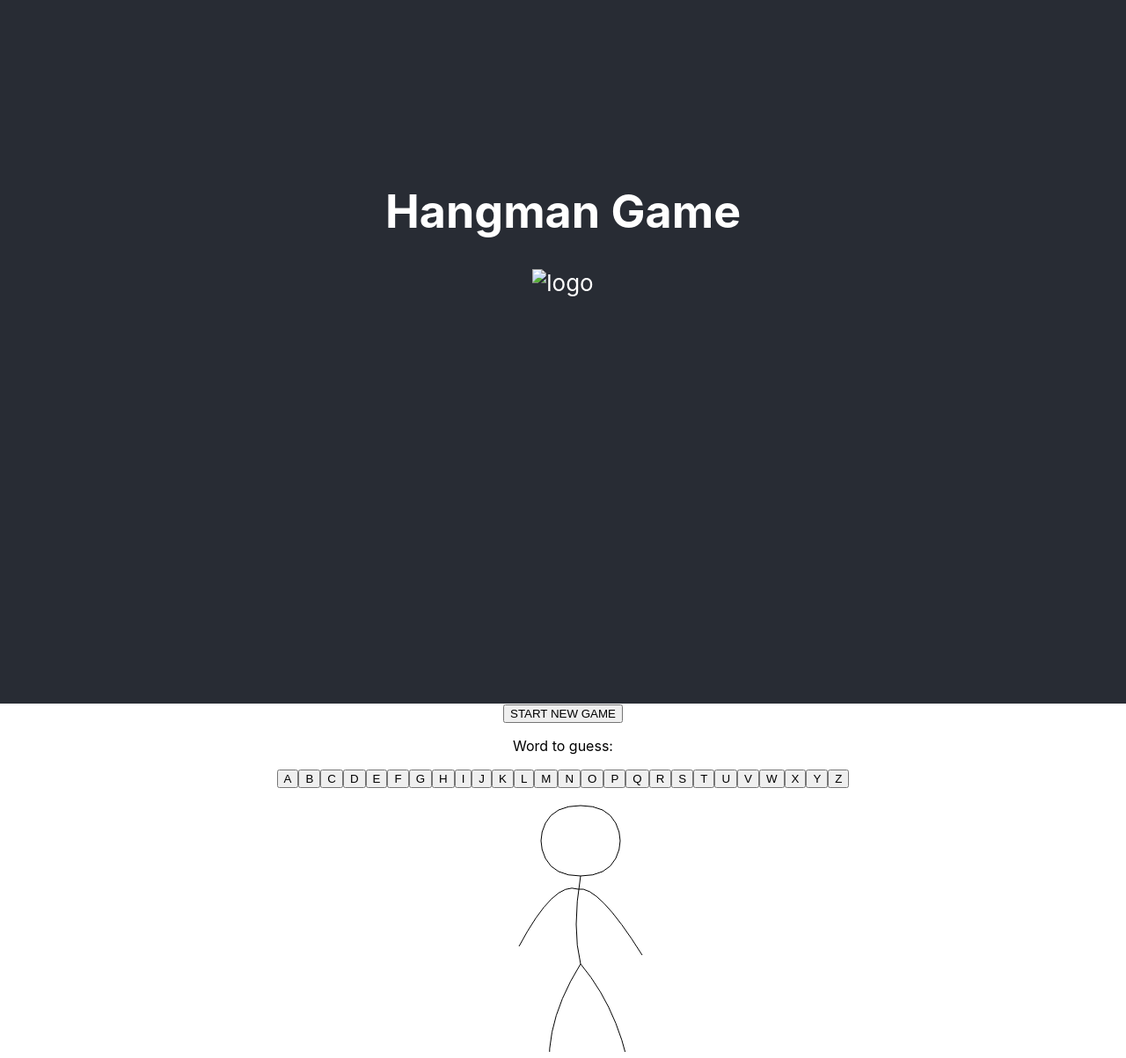
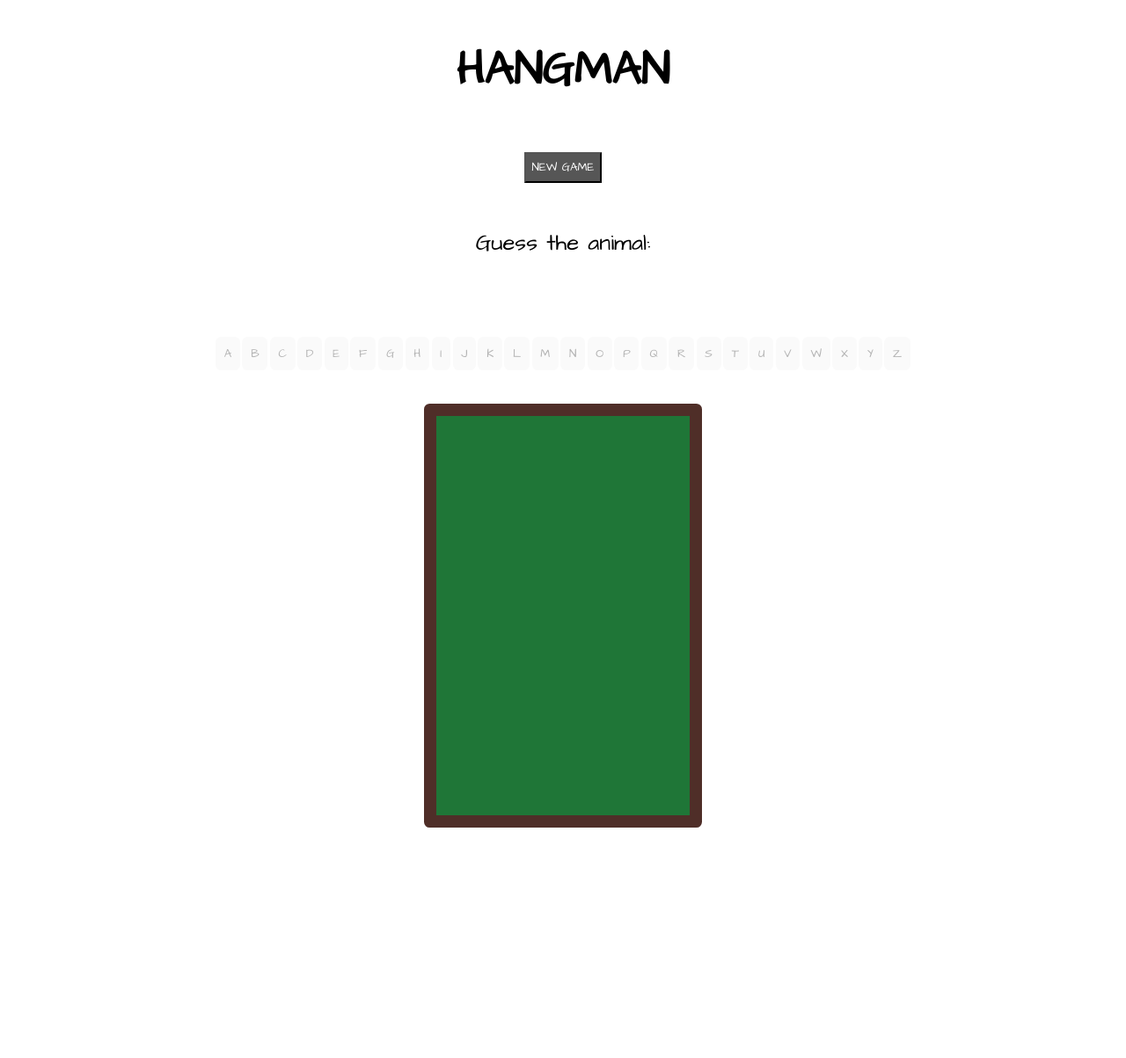
Before and after one commit to pauair/hangman-game, a React app: page / in a window 1280 px wide. Shown: the top 1203 px of the page at 88% size. After the commit the page ends 967 px from the top, so only its background shows below. Built offline with nearby package versions, Linux system fonts and the light colour scheme.

Commit message:
fix: disable keyboard when lose the game and add styles

```diff
--- a/package.json
+++ b/package.json
@@ -6,6 +6,7 @@
     "@testing-library/jest-dom": "^5.17.0",
     "@testing-library/react": "^13.4.0",
     "@testing-library/user-event": "^13.5.0",
+    "animate.css": "^4.1.1",
     "react": "^18.2.0",
     "react-dom": "^18.2.0",
     "react-scripts": "5.0.1",
--- a/src/HangmanGame.css
+++ b/src/HangmanGame.css
@@ -1,38 +1,27 @@
+@import url('https://fonts.googleapis.com/css2?family=Architects+Daughter&display=swap');
+
+* {
+  font-family: 'Architects Daughter', cursive;
+}
+
 .HangmanGame {
   text-align: center;
-}
 
-.HangmanGame-logo {
-  height: 40vmin;
-  pointer-events: none;
-}
-
-@media (prefers-reduced-motion: no-preference) {
-  .HangmanGame-logo {
-    animation: App-logo-spin infinite 20s linear;
-  }
 }
 
 .HangmanGame-header {
-  background-color: #282c34;
-  min-height: 100vh;
+  min-height: 20vh;
   display: flex;
   flex-direction: column;
   align-items: center;
   justify-content: center;
   font-size: calc(10px + 2vmin);
-  color: white;
+  color: rgb(0, 0, 0);
 }
 
-.HangmanGame-link {
-  color: #61dafb;
+.button-newgame {
+  margin: 1vw;
+  padding: 0.5vw;
+  color: white;
+  background-color: rgb(86, 86, 86);
 }
-
-@keyframes HangmanGame-logo-spin {
-  from {
-    transform: rotate(0deg);
-  }
-  to {
-    transform: rotate(360deg);
-  }
-}
--- a/src/HangmanGame.js
+++ b/src/HangmanGame.js
@@ -1,5 +1,5 @@
-import logo from './logo.svg';
 import './HangmanGame.css';
+import 'animate.css'
 import Word from './components/Word/Word';
 import Hangman from './components/Hangman/Hangman';
 import Keyboard from './components/Keyboard/Keyboard';
@@ -7,20 +7,22 @@ import GameOver from './components/GameOver/GameOver';
 import { useState } from 'react';
 
 function HangmanGame() {
-  const [gameState, setGameState] = useState({
-    selectedWord: "",
-    guessLetters: [],
-    winLetters: [],
-    remainingAttempts: 0,
-    qtyGuess: 0,
-    restart: true,
-  });
 
   function selectRandomWord() {
     const words = ["CAT", "DOG", "ELEPHANT", "TIGER", "LION", "DUCK"]; //words db
     const randomIndex = Math.floor(Math.random() * words.length);
     return words[randomIndex];
   }
+
+  const [gameState, setGameState] = useState({
+    selectedWord: "",
+    guessLetters: [],
+    winLetters: selectRandomWord().split(""),
+    remainingAttempts: 8,
+    qtyGuess: 0,
+    restart: true,
+    win: false,
+  });
 
   function startGame() {
     //start or restart
@@ -30,9 +32,10 @@ function HangmanGame() {
       selectedWord: word,
       guessLetters: [],
       winLetters: splitWord, // selected word letters
-      remainingAttempts: 7,
+      remainingAttempts: 8,
       qtyGuess: 0, // qty guess letters
       restart: true,
+      win: false,
     });
     console.log(word);
     console.log(splitWord);
@@ -67,25 +70,23 @@ function HangmanGame() {
   }
 
   function checkWin() {
-    return gameState.winLetters.every((letter) => gameState.guessLetters.includes(letter));
+    return (gameState.winLetters.every((letter) => gameState.guessLetters.includes(letter)))
   }
 
   function checkLoss() {
-    return gameState.remainingAttempts <= 0;
+    return (gameState.remainingAttempts <= 0) && (gameState.remainingAttempts !== 8) ;
   }
 
   return (
     <div className="HangmanGame">
       <header className="HangmanGame-header">
-        <h1>Hangman Game</h1>
-        <img src={logo} className="HangmanGame-logo" alt="logo" />
+        <h1 class="animate__animated animate__slideInDown">HANGMAN</h1>
       </header>
-      {gameState.restart && <button onClick={startGame}>START NEW GAME</button>}
+      {gameState.restart && <button className='button-newgame' onClick={startGame}>NEW GAME</button>}
       <Word selectedWord={gameState.selectedWord} guessLetters={gameState.guessLetters} />
-      <Keyboard onLetterClick={handleGuess} onRestartClick={gameState.restart} />
+      <Keyboard onLetterClick={handleGuess} onRestartClick={gameState.restart} remainingAttempts={gameState.remainingAttempts} word={gameState.selectedWord} win={checkWin}/>
+      {checkWin() ? <GameOver win={true} onRestartClick={startGame} word={gameState.selectedWord}/> : (checkLoss() && <GameOver win={false} onRestartClick={startGame} word={gameState.selectedWord}/>)}
       <Hangman remainingAttempts={gameState.remainingAttempts} />
-      {checkWin() && <GameOver win={true} onRestartClick={startGame} />}
-      {checkLoss() && <GameOver win={false} onRestartClick={startGame} />}
     </div>
   );
 }
--- a/src/components/Button/Button.css
+++ b/src/components/Button/Button.css
@@ -0,0 +1,10 @@
+.button-keyboard-div {
+    display: inline;
+    margin: 0.1vw;
+}
+
+.button-keyboard {
+    padding: 0.6vw;
+    border-color: transparent;
+    border-radius: 0.5vw;
+}
--- a/src/components/Button/Button.js
+++ b/src/components/Button/Button.js
@@ -1,13 +1,18 @@
 import React, { useEffect, useState } from "react";
+import './Button.css'
 
-function Button({letter, onLetterClick, restart}) {
+function Button({letter, onLetterClick, restart, remainingAttempts, word, win}) {
   const [buttonDisabled, setButtonDisabled] = useState(false);
 
   useEffect(()=> {
     if (restart) {
       setButtonDisabled(false);
     }
+    if (remainingAttempts === 0 || word === "" || win === true) {
+      setButtonDisabled(true);
+    }
   })
+
   function handleClick() {
     if (!buttonDisabled) {
       onLetterClick(letter);
@@ -16,11 +21,11 @@ function Button({letter, onLetterClick, restart}) {
   }
 
   return (
-    <>
-    <button onClick={handleClick} disabled={buttonDisabled}>
-      {letter}
-    </button>
-    </>
+    <div className="button-keyboard-div">
+      <button className="button-keyboard" onClick={handleClick} disabled={buttonDisabled}>
+        {letter}
+      </button>
+    </div>
   );
 }
 
--- a/src/components/GameOver/GameOver.css
+++ b/src/components/GameOver/GameOver.css
@@ -0,0 +1,4 @@
+.button-try {
+     margin: 1vw;
+    padding: 0.5vw;
+}
--- a/src/components/GameOver/GameOver.js
+++ b/src/components/GameOver/GameOver.js
@@ -1,9 +1,11 @@
 import React from "react";
+import './GameOver.css';
 
-function GameOver({ win}) {
+function GameOver({ win, onRestartClick, word}) {
   return (
     <div className="game-over">
-      {win ? (<h2>¡You win!</h2>) : (<h2>You loss :(</h2>)}
+      {win ? (<h2 class="animate__animated animate__heartBeat">¡You win!</h2>) : (<><h2 class="animate__animated animate__fadeIn">Game over.</h2> <h3>The word was {word}</h3></>)}
+      <button className="button-try" onClick={onRestartClick}>TRY AGAIN</button>
     </div>
   );
 }
--- a/src/components/Hangman/Hangman.css
+++ b/src/components/Hangman/Hangman.css
@@ -0,0 +1,10 @@
+.hangman-div {
+    display: inline-block;
+    background-color: #1f7637;
+    padding: 1.5rem;
+    margin: 2vw;
+    border-radius: 0.5vw;
+    border-style:solid;
+    border-color: #4f2e28;
+    border-width: 1.1vw;
+}
--- a/src/components/Hangman/Hangman.js
+++ b/src/components/Hangman/Hangman.js
@@ -1,26 +1,37 @@
 import React from "react";
+import './Hangman.css';
 
-function Hangman({ remainingAttempts }) {
+function Hangman({ remainingAttempts, win }) {
     // hangman parts SVG elements
     const hangmanParts = [
+      //gallow
+      <><line x1="120" y1="05" x2="10" y2="05"/><line x1="10" y1="05" x2="10" y2="400" /><line x1="120" y1="5" x2="120" y2="20"/></>,
+      //head
       <path d="M120 20 Q150 20, 160 40 Q170 60, 160 80 Q150 100, 120 100
-      Q90 100, 80 80 Q70 60, 80 40 Q90 20, 120 20" fill="transparent" stroke="black"/>,
-      <path d="M120 100 Q110 160 120 200" fill="transparent" stroke="black" />,
-      <path d="M117 115 Q140 110 190 190" fill="transparent" stroke="black" />,
-      <path d="M117 115 Q90 105 50 180" fill="transparent" stroke="black" />,
-      <path d="M120 200 Q70 280 90 350" fill="transparent" stroke="black" />,
-      <path d="M120 200 Q170 260 180 350" fill="transparent" stroke="black" />
+      Q90 100, 80 80 Q70 60, 80 40 Q90 20, 120 20" fill="transparent"/>,
+      //body
+      <path d="M120 100 Q110 160 120 200" fill="transparent"/>,
+      //right arm
+      <path d="M117 115 Q140 110 190 190" fill="transparent"/>,
+      //left arm
+      <path d="M117 115 Q90 105 50 180" fill="transparent"/>,
+      //left leg
+      <path d="M120 200 Q70 280 90 340" fill="transparent"/>,
+      //right leg
+      <path d="M120 200 Q170 260 180 340" fill="transparent"/>,
+      <><path d="M100 45 L110 55 M110 45 L100 55" /> <path d="M130 45 L140 55 M140 45 L130 55"/><path d="M100 80 Q120 45, 140 80" fill="transparent"/></>
     ]
 
-    // partes a mostrar según los intentos restantes
-    const partsToShow = hangmanParts.slice(0, 7 - remainingAttempts);
+    const partsToShow = hangmanParts.slice(0, 8 - remainingAttempts);
 
     return (
-      <div className="hangman">
-        <svg width="200" height="300">
+      <>
+      {win === false ? <> </> : <div className="hangman-div">
+        <svg width="15rem" height="25rem" stroke="white">
           {partsToShow}
         </svg>
-      </div>
+      </div>}
+      </>
     );
   }
 
--- a/src/components/Keyboard/Keyboard.css
+++ b/src/components/Keyboard/Keyboard.css
@@ -0,0 +1,3 @@
+.keyboard {
+    padding: 1vw;
+}
--- a/src/components/Keyboard/Keyboard.js
+++ b/src/components/Keyboard/Keyboard.js
@@ -1,13 +1,14 @@
 import React from "react";
 import Button from "../Button/Button";
+import './Keyboard.css';
 
-function Keyboard({ onLetterClick , onRestartClick}) {
+function Keyboard({ onLetterClick , onRestartClick, remainingAttempts, word, win}) {
     const alphabet = "ABCDEFGHIJKLMNOPQRSTUVWXYZ";
 
     return (
       <div className="keyboard">
         {alphabet.split("").map((letter, index) => (
-          <Button key={index} letter={letter} onLetterClick={onLetterClick} restart={onRestartClick} />
+          <Button key={index} letter={letter} onLetterClick={onLetterClick} restart={onRestartClick} remainingAttempts={remainingAttempts} word={word} win={win} />
         ))}
       </div>
     );
--- a/src/components/Word/Word.css
+++ b/src/components/Word/Word.css
@@ -0,0 +1,10 @@
+.word-div {
+    font-size: 2vw;
+    justify-content: center;
+    padding-top: 1vw;
+}
+
+.word-display {
+    font-size: 3vw;
+    padding: 2vw;
+}
--- a/src/components/Word/Word.js
+++ b/src/components/Word/Word.js
@@ -1,3 +1,4 @@
+import './Word.css';
 
 function Word({ selectedWord, guessLetters }) {
 
@@ -9,8 +10,8 @@ function Word({ selectedWord, guessLetters }) {
       }
 
       return (
-        <div className="word">
-          <p>Word to guess:</p>
+        <div className="word-div">
+          <p>Guess the animal:</p>
           <div className="word-display">
             {renderWord()}
           </div>
```
Also changed, not shown: 1 other file.
